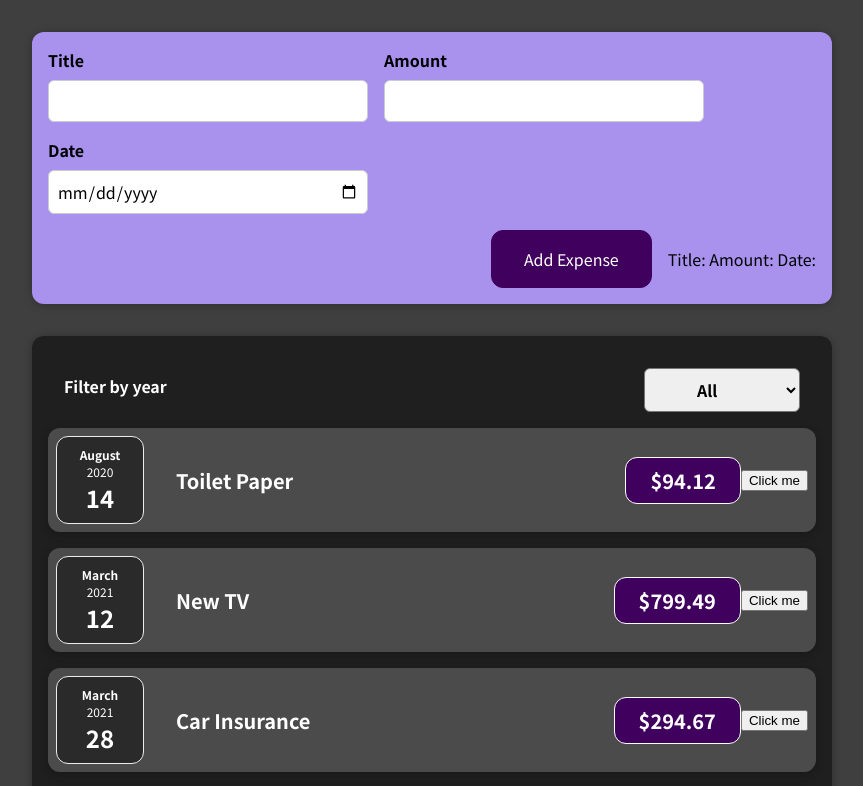
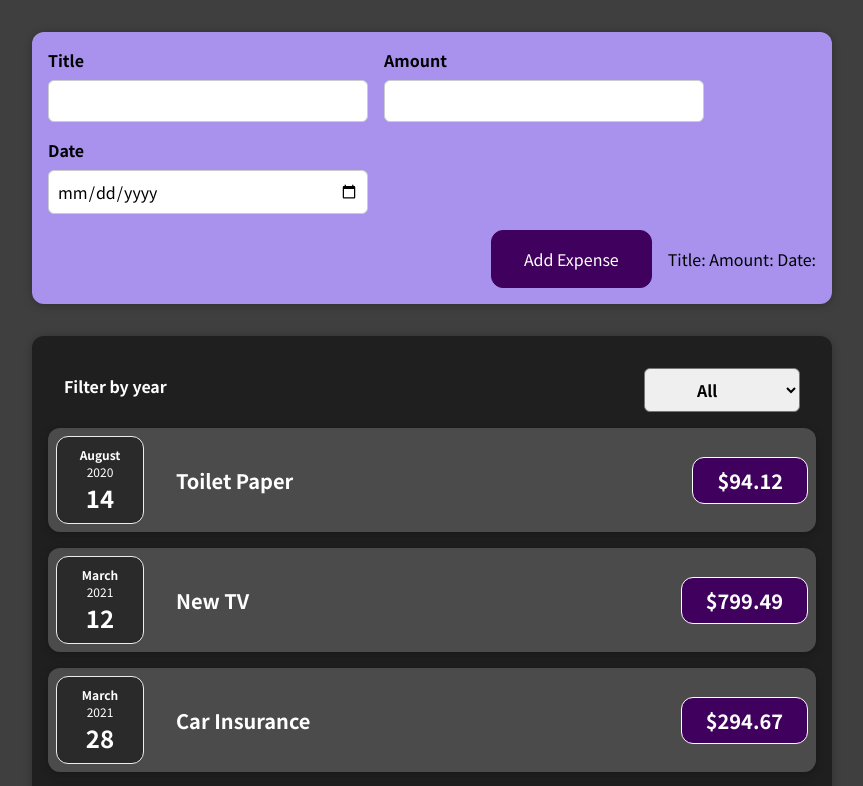
Before and after one commit to ListowelAdolwin/react-task-tracker, a React (Create React App) app: page / in a window 1280 px wide. Shown: the top 786 px of the page, without its empty margins (208-1071 px from the left). Built offline with nearby package versions, Linux system fonts and the light colour scheme.

Commit message:
Removed the title state

```diff
--- a/src/components/Expenses/ExpenseItem.js
+++ b/src/components/Expenses/ExpenseItem.js
@@ -1,24 +1,15 @@
-import { useState } from "react";
-
 import "./ExpenseItem.css";
 import ExpenseDate from './ExpenseDate';
 import Card from '../UI/Card.js';
 
 function ExpenseItem(props) {
-  const [title, setTitle] = useState(props.title)
-
-  const clickHandler = () => {
-    setTitle('Updated Title!!!')
-  }
-
   return (
     <Card className='expense-item'>
       <div className="expense-item__description">
         <ExpenseDate date={props.date}/>
-        <h2> {title}</h2>
+        <h2> {props.title}</h2>
         <div className="expense-item__price"> ${props.amount}</div>
       </div>
-      <button onClick={clickHandler}>Click me</button>
     </Card>
   );
 }
```
